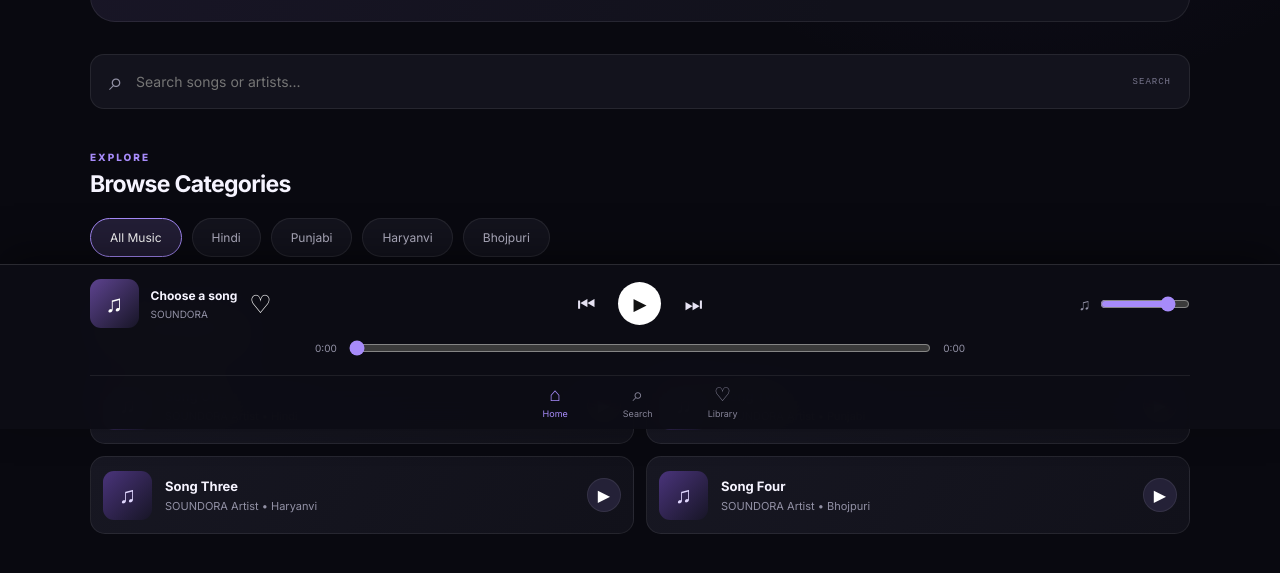
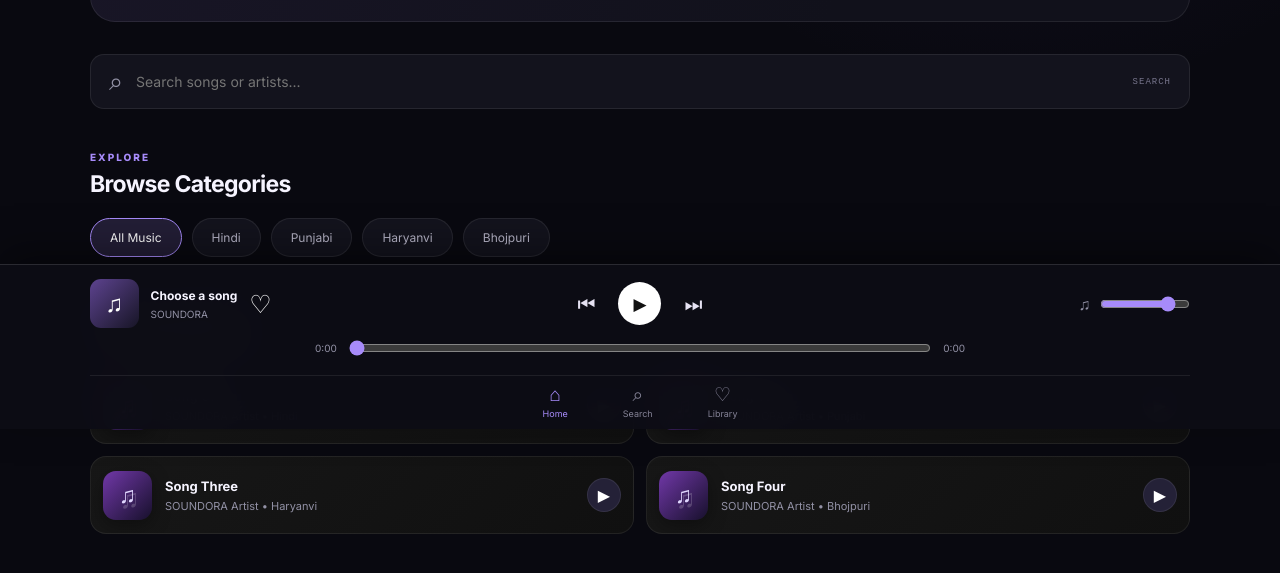
Before and after one commit to AashishTech571/Soundora, a plain HTML site: page index.html in a window 1280 px wide. Shown: the part 371-944 px from the top of the page. Drawn offline with Linux system fonts and the light colour scheme.

Commit message:
Add styles for premium song cards

```diff
--- a/style.css
+++ b/style.css
@@ -568,3 +568,63 @@ button {
     font-size: 10px;
   }
 }
+/* ===== SOUNDORA PREMIUM SONG CARDS ===== */
+
+.song-item {
+    position: relative;
+    overflow: hidden;
+    border: 1px solid rgba(255,255,255,0.07);
+    border-radius: 16px;
+    background: linear-gradient(135deg, #171717, #101010);
+    transition: all 0.3s ease;
+}
+
+.song-item:hover {
+    transform: translateY(-4px);
+    border-color: rgba(180,140,255,0.4);
+    box-shadow: 0 10px 30px rgba(0,0,0,0.4);
+}
+
+.song-art {
+    position: relative;
+    overflow: hidden;
+    border-radius: 13px;
+    background: linear-gradient(135deg, #7138a8, #17102c);
+    box-shadow: 0 5px 18px rgba(0,0,0,0.35);
+    transition: transform 0.3s ease;
+}
+
+.song-art::before {
+    content: "";
+    position: absolute;
+    width: 85px;
+    height: 85px;
+    border: 1px solid rgba(255,255,255,0.2);
+    border-radius: 50%;
+    top: -25px;
+    right: -20px;
+    box-shadow: 0 0 0 12px rgba(255,255,255,0.04),
+                0 0 0 25px rgba(255,255,255,0.03);
+}
+
+.song-art::after {
+    content: "♫";
+    position: absolute;
+    right: 12px;
+    bottom: 5px;
+    font-size: 27px;
+    color: rgba(255,255,255,0.18);
+}
+
+.song-item:hover .song-art {
+    transform: scale(1.04);
+}
+
+.song-play {
+    transition: all 0.25s ease;
+}
+
+.song-play:hover {
+    transform: scale(1.12);
+    box-shadow: 0 0 18px rgba(160,100,255,0.4);
+}
```
